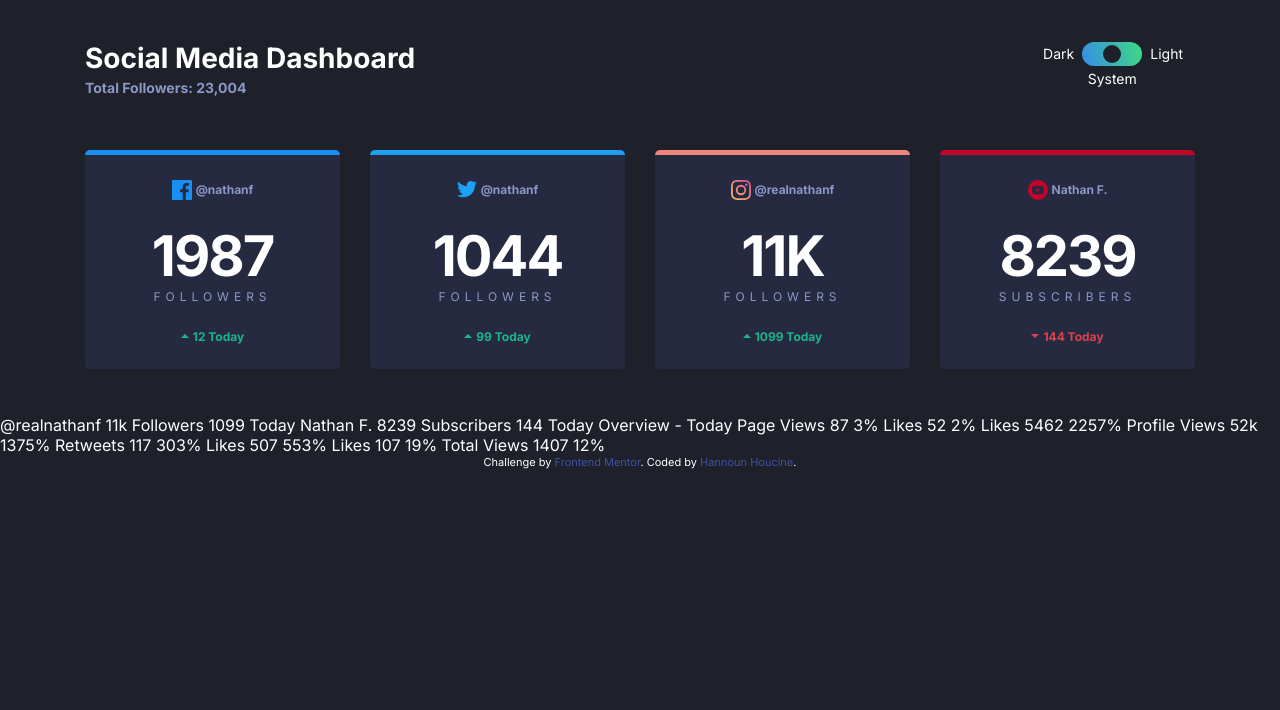
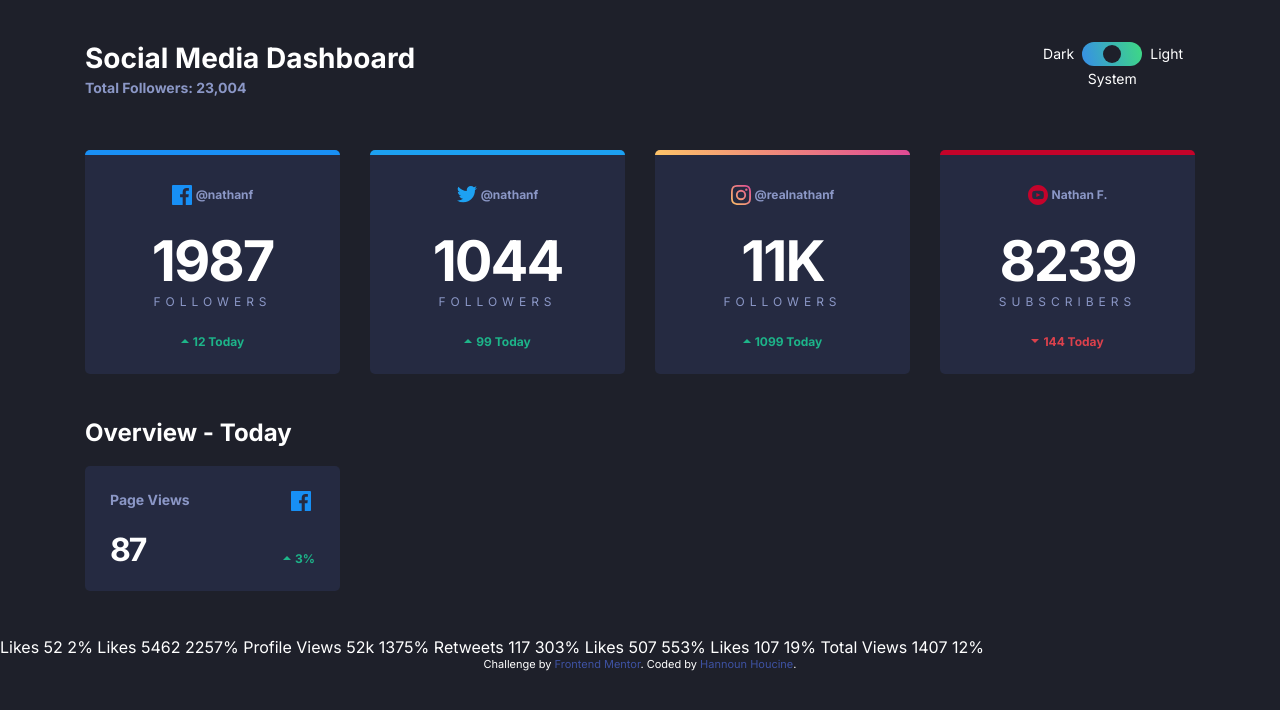
Before and after one commit to HnHoussi/social-media-dashboard, a website: page index.html in a window 1280 px wide. Drawn offline with Linux system fonts and the light colour scheme.

Commit message:
adding the secondary first card

```diff
--- a/app/css/scss/components/_index.scss
+++ b/app/css/scss/components/_index.scss
@@ -1,3 +1,4 @@
 @forward 'header';
 @forward 'card';
 @forward 'toggle';
+@forward 'card-grid'
--- /dev/null
+++ b/app/css/scss/components/card-grid.scss
@@ -0,0 +1,26 @@
+@use '../utilities/' as *;
+
+.card-grid {
+    display: grid;
+    grid-template-columns: repeat(2, 1fr);
+    grid-template-rows: repeat(2, auto);
+    justify-items: start;
+    gap: rem(23);
+
+    .card__subtitle {
+	}
+
+	.card__count {
+		margin-bottom: 0;
+	}
+
+	.card__count,
+	.card__change {
+		align-self: end;
+	}
+
+	img,
+	.card__change {
+		justify-self: end;
+	}
+}
--- a/app/css/scss/components/card.scss
+++ b/app/css/scss/components/card.scss
@@ -15,6 +15,8 @@
 }
 
 .card {
+    position: relative;
+    overflow: hidden;
     background: var(--dark-card);
     color: var(--dark-text1);
     padding: rem(25);
@@ -29,8 +31,23 @@
 
     }
     &--instagram {
-        border-top: rem(5) solid var(--instagram-middle);
+        padding-top: rem(30);
 
+        &::before {
+            content: '';
+            position: absolute;
+            display: block;
+            left: 0;
+            top: 0;
+            width: 100%;
+            height: rem(5);
+            background: linear-gradient(
+              225deg,
+              var(--instagram-end),
+              var(--instagram-middle) 50.91%,
+              var(--instagram-start) 100%
+            );
+        }
     }
     &--youtube {
         border-top: rem(5) solid var(--youtube)
@@ -41,7 +58,13 @@
         justify-content: center;
         align-items: center;
         margin-bottom: rem(28);
+        margin-top: rem(5);
         height: rem(20);
+    }
+
+    &__subtitle {
+        font-size: rem(14);
+        font-weight: 700;
     }
 
     &__icon {
--- a/index.html
+++ b/index.html
@@ -135,12 +135,24 @@
           </div>
         </div>
       </section>
+      <section class="container">
+        <h2>Overview - Today</h2>
+        <div class="cards">
+          <div class="card card-grid">
+            <div class="card__subtitle">Page Views</div>
+            <img src="images/icon-facebook.svg" alt="Facebook icon" />
+            <div class="card__count card__count--small">87</div>
+            <div class="card__change card__change--up">
+              <img src="/images/icon-up.svg" alt="up arrow" />
+              <div class="card__number">3%</div>
+            </div>
+          </div>
+        </div>
+      </section>
     </main>
 
-    @realnathanf 11k Followers 1099 Today Nathan F. 8239 Subscribers 144 Today
-    Overview - Today Page Views 87 3% Likes 52 2% Likes 5462 2257% Profile Views
-    52k 1375% Retweets 117 303% Likes 507 553% Likes 107 19% Total Views 1407
-    12%
+    Likes 52 2% Likes 5462 2257% Profile Views 52k 1375% Retweets 117 303% Likes
+    507 553% Likes 107 19% Total Views 1407 12%
 
     <div class="attribution">
       Challenge by
```
Also changed, not shown: distribution/styles.css, 1 other file.
